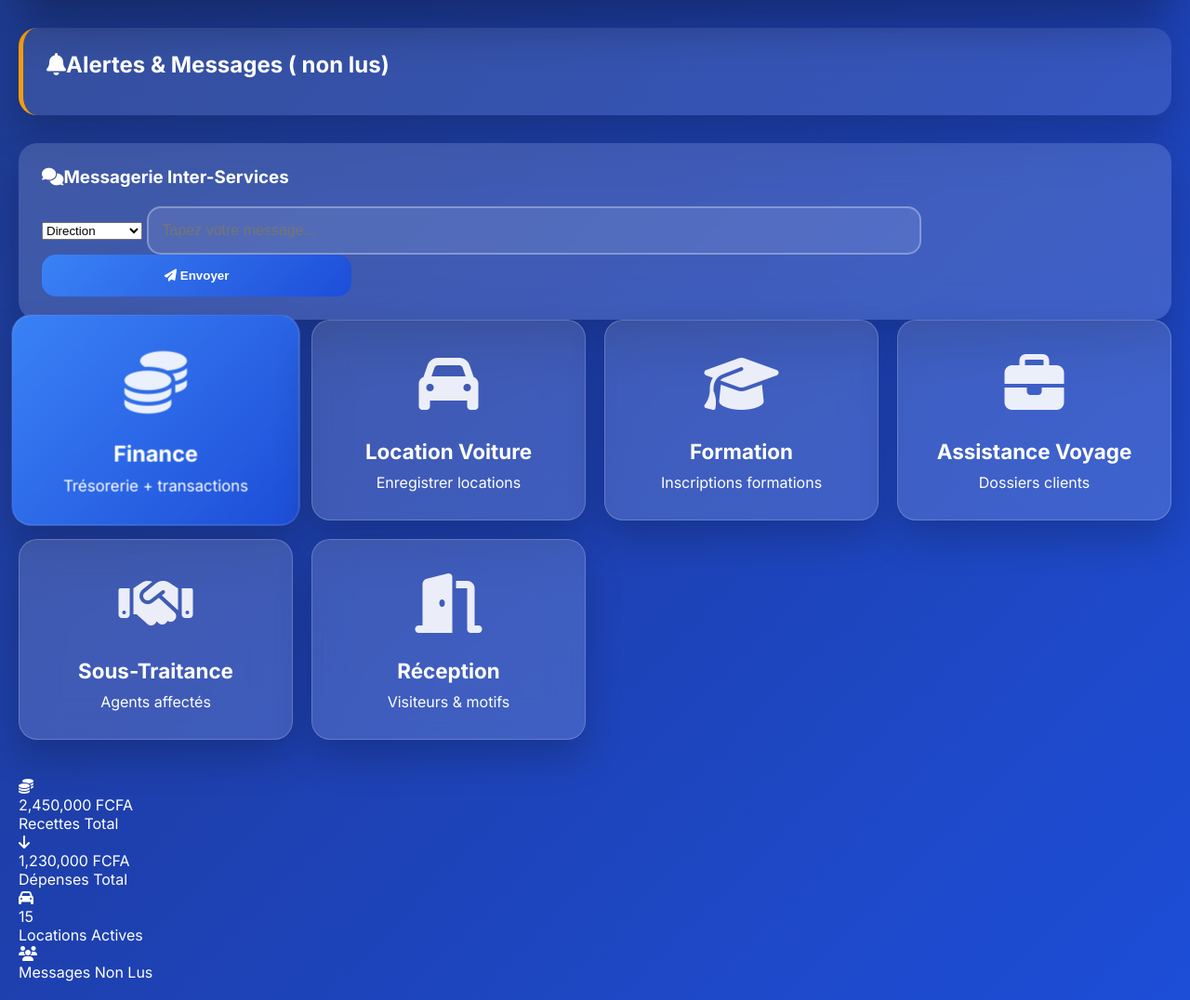
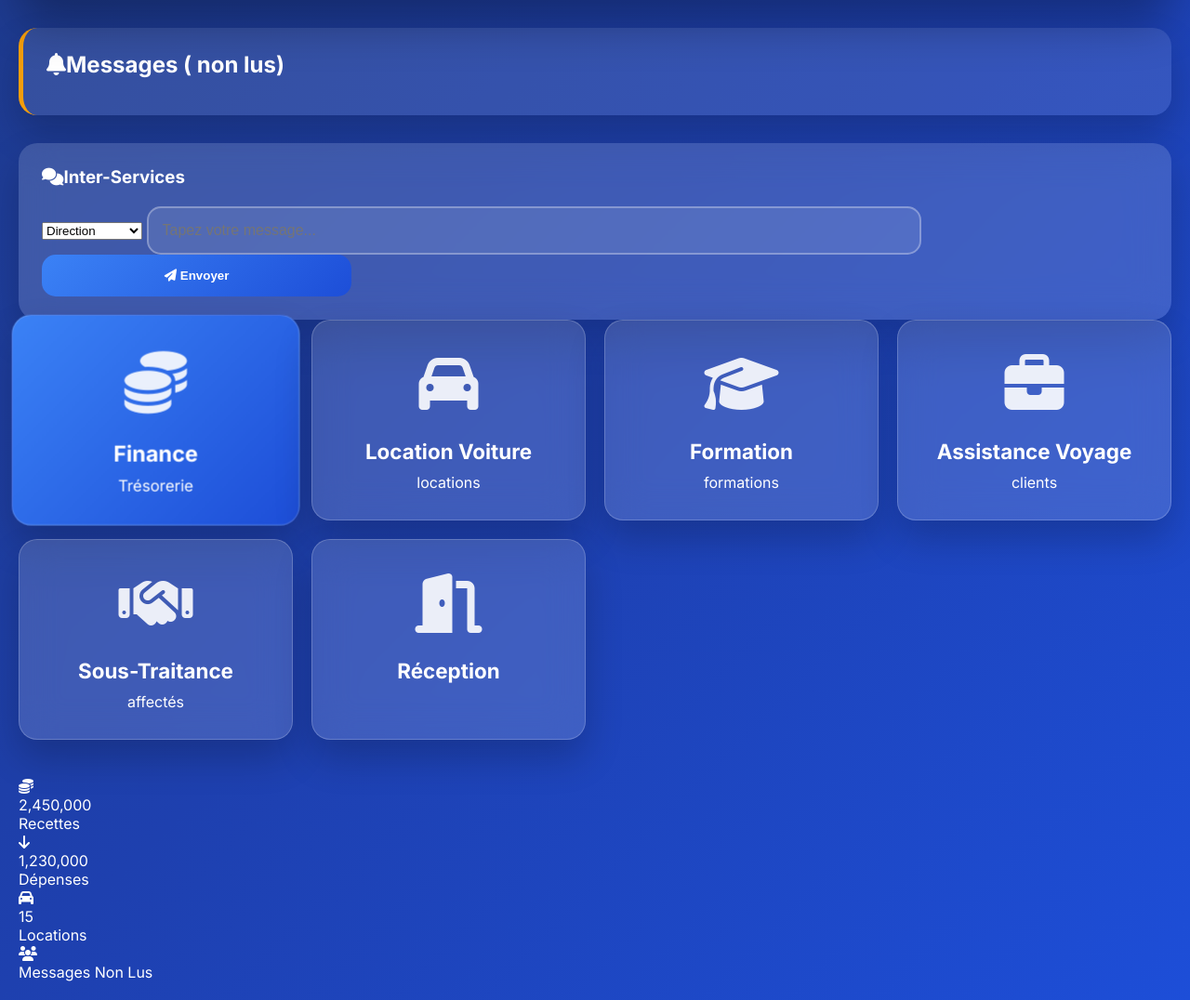
Before and after one commit to ekombiessayer/sofaenga, a Flask app: page /bureau in a window 1280 px wide. Shown: the part 219-1295 px from the top of the page at 93% size. Run offline with Flask 3, Linux system fonts and the light colour scheme; the visitor is signed in with stand-in values (Sample User, id 1); data that the repository does not hold is empty.

Commit message:
Envoi des fichiers pour le déploiement

```diff
--- a/templates/bureau.html
+++ b/templates/bureau.html
@@ -97,7 +97,7 @@
 
         <!-- Alertes Messages -->
         <div class="alertes">
-            <h3><i class="fas fa-bell mr-3"></i>Alertes & Messages ({{ messages_non_lus }} non lus)</h3>
+            <h3><i class="fas fa-bell mr-3"></i>Messages ({{ messages_non_lus }} non lus)</h3>
             <div id="alertes-container" class="space-y-3">
                 <!-- Messages chargés par JS -->
             </div>
@@ -105,7 +105,7 @@
 
         <!-- Messagerie Inter-Services -->
         <div class="messagerie">
-            <h3><i class="fas fa-comments mr-3"></i>Messagerie Inter-Services</h3>
+            <h3><i class="fas fa-comments mr-3"></i>Inter-Services</h3>
             <div class="messages-list" id="messages-list">
                 <!-- Messages dynamiques -->
             </div>
@@ -133,44 +133,44 @@
                 <div class="nav-card nav-active" onclick="window.location.href='/direction'">
                     <div class="nav-icon"><i class="fas fa-chart-line text-4xl text-blue-400"></i></div>
                     <div class="nav-title">Direction</div>
-                    <p class="text-sm text-slate-400">Tableau bord global + alertes</p>
+                    <p class="text-sm text-slate-400">alertes</p>
                 </div>
             {% endif %}
 
             <div class="nav-card {% if session.service == 'finance' %}nav-active{% endif %}" onclick="window.location.href='/finance'">
                 <div class="nav-icon"><i class="fas fa-coins text-yellow-400"></i></div>
                 <div class="nav-title">Finance</div>
-                <p class="text-sm text-slate-400">Trésorerie + transactions</p>
+                <p class="text-sm text-slate-400">Trésorerie</p>
             </div>
 
             <div class="nav-card {% if session.service == 'location' %}nav-active{% endif %}" onclick="window.location.href='/location'">
                 <div class="nav-icon"><i class="fas fa-car text-green-400"></i></div>
                 <div class="nav-title">Location Voiture</div>
-                <p class="text-sm text-slate-400">Enregistrer locations</p>
+                <p class="text-sm text-slate-400">locations</p>
             </div>
 
             <div class="nav-card {% if session.service == 'formation' %}nav-active{% endif %}" onclick="window.location.href='/formation'">
                 <div class="nav-icon"><i class="fas fa-graduation-cap text-purple-400"></i></div>
                 <div class="nav-title">Formation</div>
-                <p class="text-sm text-slate-400">Inscriptions formations</p>
+                <p class="text-sm text-slate-400">formations</p>
             </div>
 
             <div class="nav-card {% if session.service == 'travail' %}nav-active{% endif %}" onclick="window.location.href='/travail'">
                 <div class="nav-icon"><i class="fas fa-briefcase text-orange-400"></i></div>
                 <div class="nav-title">Assistance Voyage</div>
-                <p class="text-sm text-slate-400">Dossiers clients</p>
+                <p class="text-sm text-slate-400">clients</p>
             </div>
 
             <div class="nav-card {% if session.service == 'strayant' %}nav-active{% endif %}" onclick="window.location.href='/strayant'">
                 <div class="nav-icon"><i class="fas fa-handshake text-pink-400"></i></div>
                 <div class="nav-title">Sous-Traitance</div>
-                <p class="text-sm text-slate-400">Agents affectés</p>
+                <p class="text-sm text-slate-400">affectés</p>
             </div>
 
             <div class="nav-card" onclick="window.location.href='/reception'">
                 <div class="nav-icon"><i class="fas fa-door-open text-red-400"></i></div>
                 <div class="nav-title">Réception</div>
-                <p class="text-sm text-slate-400">Visiteurs & motifs</p>
+                <p class="text-sm text-slate-400"></p>
             </div>
         </div>
 
@@ -179,17 +179,17 @@
             <div class="glass-panel p-6 rounded-2xl text-center">
                 <i class="fas fa-coins text-3xl text-emerald-400 mb-2"></i>
                 <div class="text-2xl font-bold" id="total-recettes">-</div>
-                <div class="text-sm text-slate-400">Recettes Total</div>
+                <div class="text-sm text-slate-400">Recettes</div>
             </div>
             <div class="glass-panel p-6 rounded-2xl text-center">
                 <i class="fas fa-arrow-down text-3xl text-red-400 mb-2"></i>
                 <div class="text-2xl font-bold" id="total-depenses">-</div>
-                <div class="text-sm text-slate-400">Dépenses Total</div>
+                <div class="text-sm text-slate-400">Dépenses</div>
             </div>
             <div class="glass-panel p-6 rounded-2xl text-center">
                 <i class="fas fa-car text-3xl text-blue-400 mb-2"></i>
                 <div class="text-2xl font-bold" id="nb-locations">-</div>
-                <div class="text-sm text-slate-400">Locations Actives</div>
+                <div class="text-sm text-slate-400">Locations</div>
             </div>
             <div class="glass-panel p-6 rounded-2xl text-center">
                 <i class="fas fa-users text-3xl text-purple-400 mb-2"></i>
@@ -262,8 +262,8 @@
         // Stats live
         async function chargerStats() {
             // Mock stats (à connecter API)
-            document.getElementById('total-recettes').textContent = '2,450,000 FCFA';
-            document.getElementById('total-depenses').textContent = '1,230,000 FCFA';
+            document.getElementById('total-recettes').textContent = '2,450,000 ';
+            document.getElementById('total-depenses').textContent = '1,230,000 ';
             document.getElementById('nb-locations').textContent = '15';
         }
 
```
Also changed, not shown: templates/index.html (+8 -8 lines), instance/sofaenga.db.
